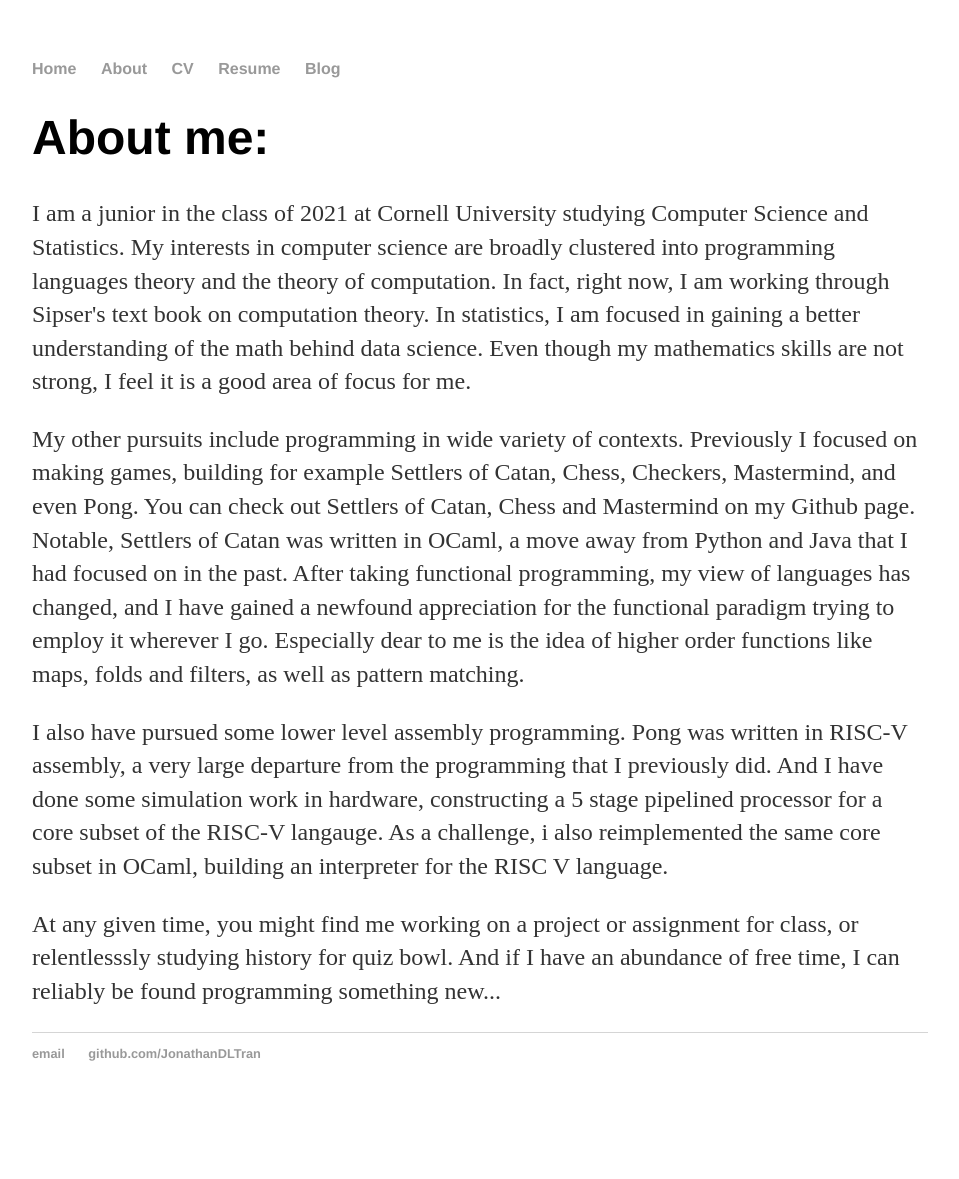
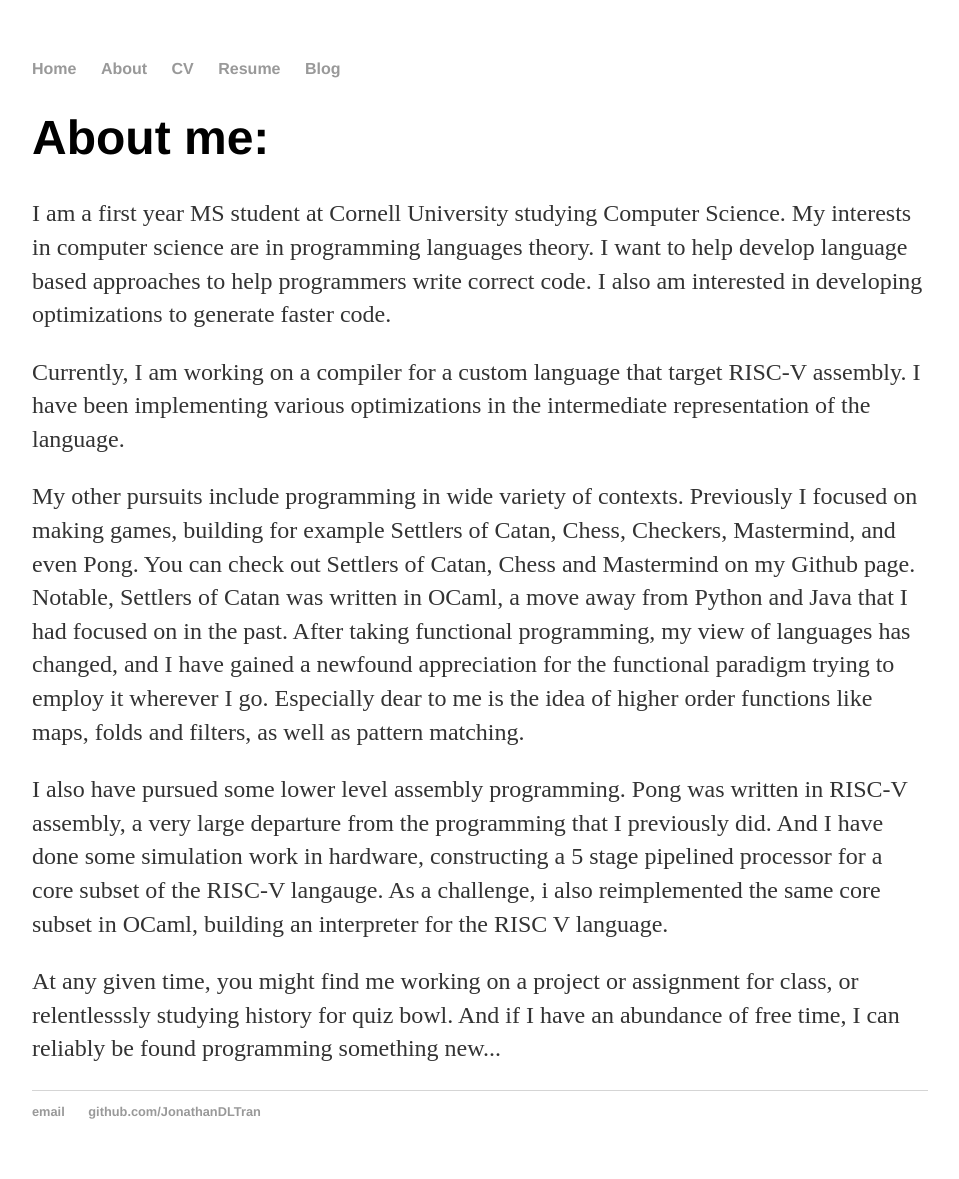
Before and after one commit to JonathanDLTran/JonathanDLTran.github.io, a Jekyll site: the page built from about/index.html, in a window 1280 px wide. Shown: the whole page, without its empty margins (160-1119 px from the left). Built offline with Jekyll 4.4.1, drawn with Linux system fonts in a browser that asks for light colours; before the commit the page ends 1121 px from its top, so only the background shows below that.

Commit message:
Update index.html

```diff
--- a/about/index.html
+++ b/about/index.html
@@ -4,10 +4,11 @@ title: Jonathan Tran
 ---
 <div class="blurb">
 	<h1>About me:</h1>
-	<p>I am a junior in the class of 2021 at Cornell University studying Computer Science and Statistics.
-	   My interests in computer science are broadly clustered into programming languages theory and the theory of computation.
-	   In fact, right now, I am working through Sipser's text book on computation theory. In statistics, I am focused in gaining a better understanding of the math behind data science.
-	   Even though my mathematics skills are not strong, I feel it is a good area of focus for me.
+	<p>I am a first year MS student at Cornell University studying Computer Science.
+	   My interests in computer science are in programming languages theory. I want to help develop language based approaches to help programmers write correct code. I also am interested in developing optimizations to generate faster code.
+	</p>
+	<p>Currently, I am working on a compiler for a custom language that target RISC-V assembly. I have been implementing various optimizations
+		in the intermediate representation of the language.
 	</p>
 	<p>My other pursuits include programming in wide variety of contexts. Previously I focused on making games, building for example
            Settlers of Catan, Chess, Checkers, Mastermind, and even Pong. You can check out Settlers of Catan, Chess and Mastermind on my Github
```
